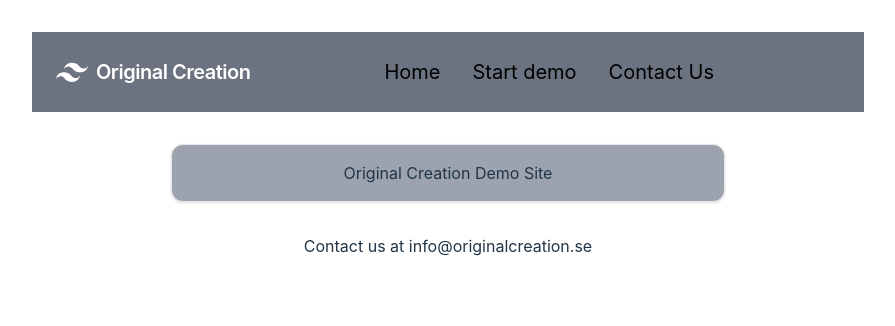
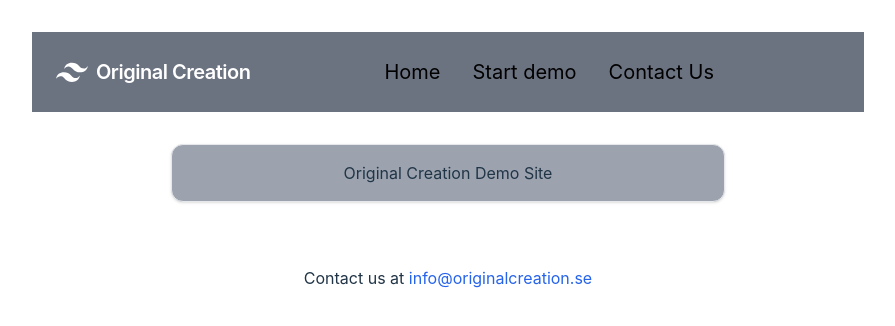
Before and after one commit to original-creation/demo-ui, a Vue app: page /contact in a window 1280 px wide. Shown: the top 326 px of the page, without its empty margins (192-1087 px from the left). Built offline with nearby package versions, Linux system fonts and the light colour scheme.

Commit message:
Minor styling

```diff
--- a/src/views/Contact.vue
+++ b/src/views/Contact.vue
@@ -1,9 +1,12 @@
 <template>
   <div>
-    <div class="container mx-auto w-2/3 bg-gray-400 rounded-xl shadow border p-4 m-8">
-      <h2>Original Creation Demo Site</h2>
+    <div class="container width:50% mx-auto w-2/3 bg-gray-400 rounded-xl shadow border p-4 m-8">
+    <h2>Original Creation Demo Site</h2>
+  </div>
+    <div class="card">
+      <p>Contact us at <span class="text-blue-600"><a
+            href="mailto:info@originalcreation.se">info@originalcreation.se</a></span>
+      </p>
     </div>
-
-    Contact us at info@originalcreation.se
   </div>
 </template>
--- a/src/views/Home.vue
+++ b/src/views/Home.vue
@@ -1,9 +1,9 @@
 <template>
-  <div class="container mx-auto w-2/3 bg-gray-400 rounded-xl shadow border p-4 m-8">
+  <div class="container width:50% mx-auto w-2/3 bg-gray-400 rounded-xl shadow border p-4 m-8">
     <h2>Original Creation Demo Site</h2>
   </div>
   <div class="card">
-    <p>Check out our fantastic<div class="text-blue-600"><a href="https://originalcreation.se" target="_blank">website</a></div>
+    <p>You can also check out our <span class="text-blue-600"><a href="https://originalcreation.se" target="_blank">official website</a></span>
     </p>
   </div>
 </template>
```
